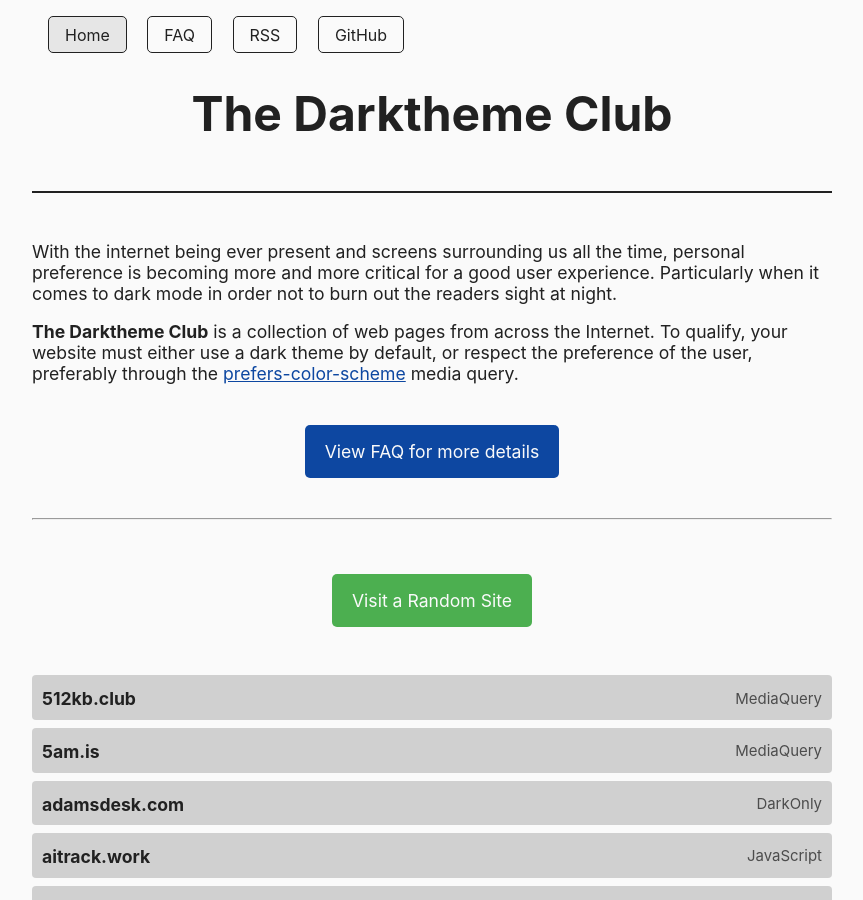
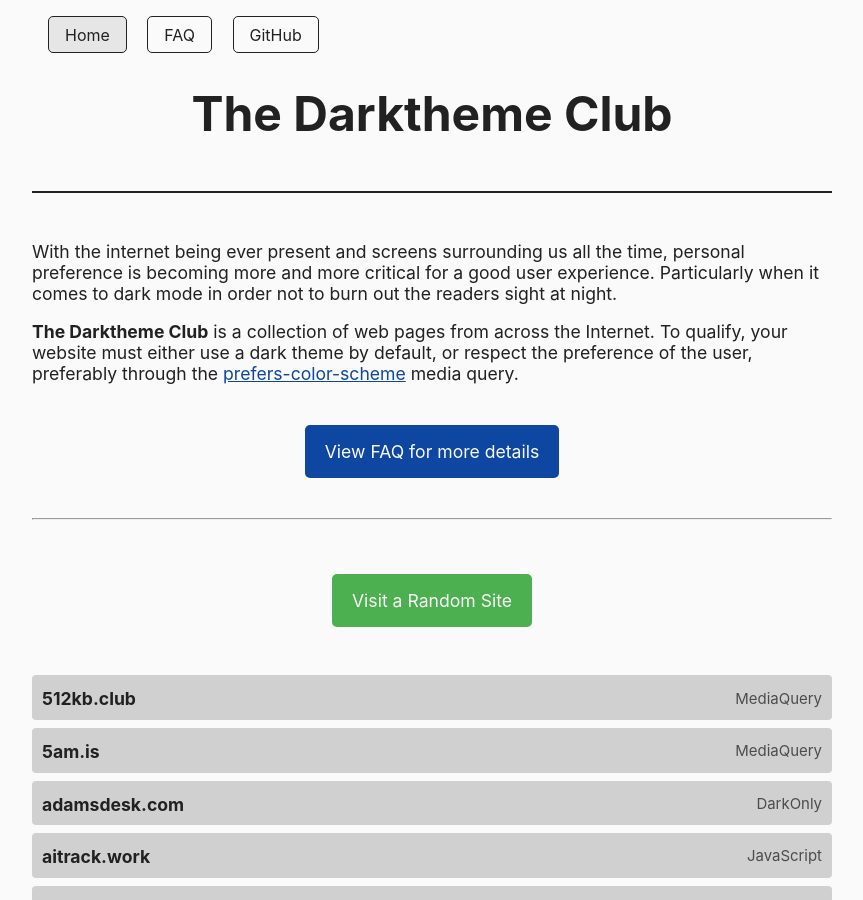
Before and after one commit to katherinek727/darktheme.club, a Jekyll site: the page built from index.md, in a window 1280 px wide and 900 px high. Shown: the whole window, without its empty margins (208-1071 px from the left). Built offline with Jekyll 4.4.1, drawn with Linux system fonts in a browser that asks for light colours.

```diff
--- a/_data/navigation.yml
+++ b/_data/navigation.yml
@@ -4,8 +4,5 @@
 - name: FAQ
   link: /faq
 
-- name: RSS
-  link: /feed.xml
-
 - name: GitHub
   link: https://github.com/garritfra/darktheme.club
```
